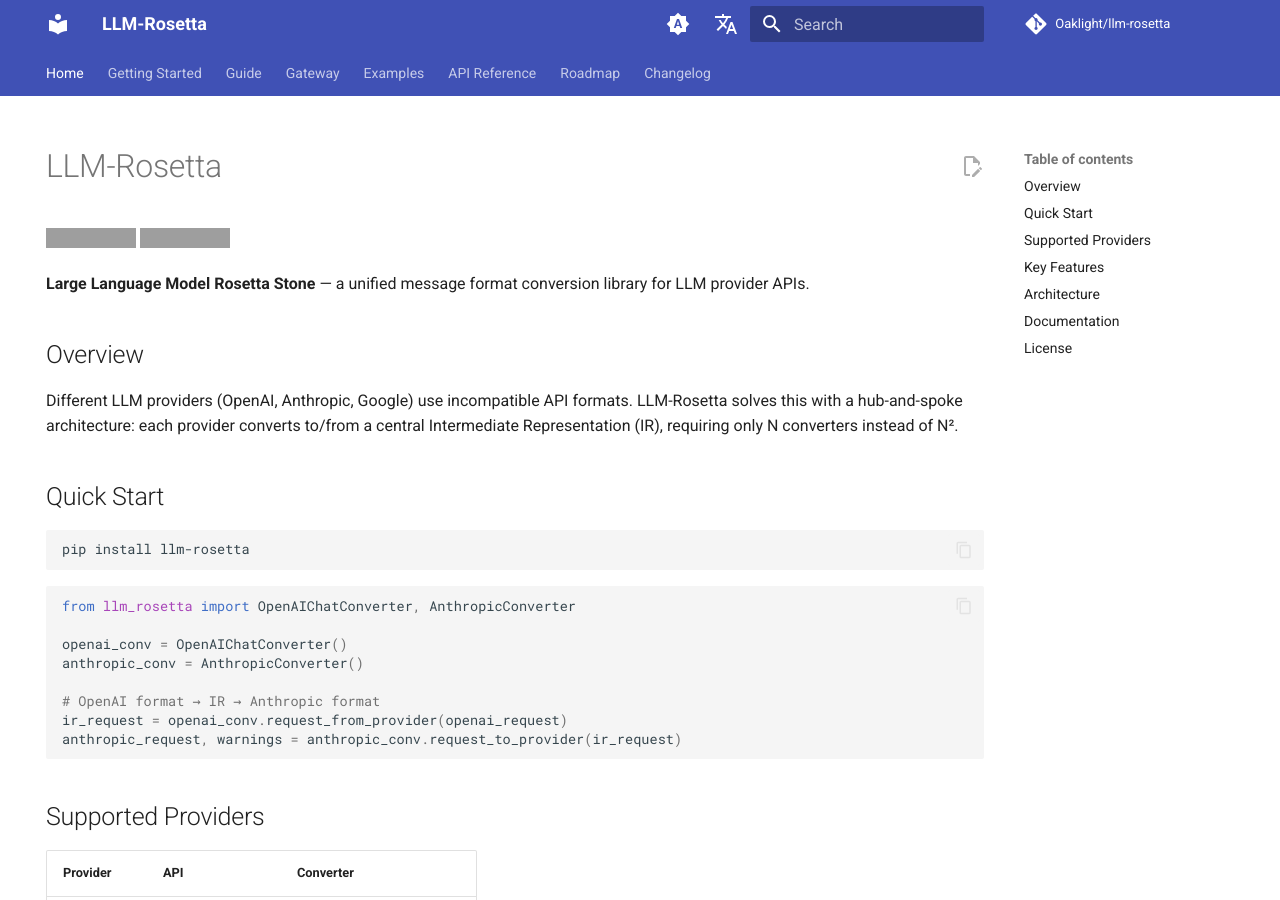
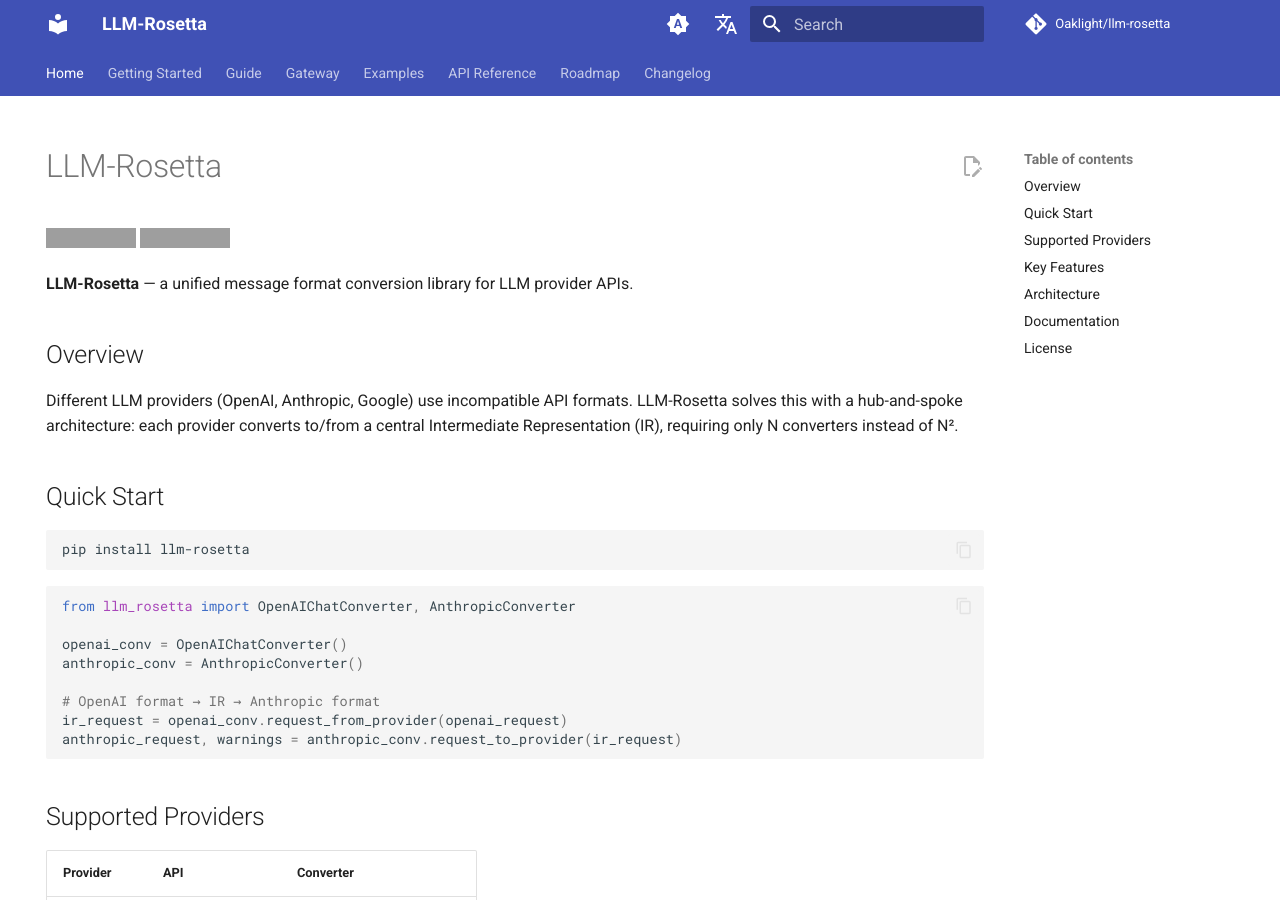
Before and after one commit to Oaklight/llm-rosetta, an MkDocs documentation site: the page built from docs/index.md, in a window 1280 px wide and 900 px high. Built offline with MkDocs 1.6.1 and Material for MkDocs 9.7.7, drawn with Linux system fonts in a browser that asks for light colours; comment, search, counter and statistics services are not loaded; grey boxes are pictures that could not be loaded.

Commit message:
docs: use LLM-Rosetta as branding, add GitHub release badge

```diff
--- a/docs/index.md
+++ b/docs/index.md
@@ -10,7 +10,7 @@
 [![PyPI version](https://img.shields.io/pypi/v/llm-rosetta?color=green)](https://pypi.org/project/llm-rosetta/)
 [![GitHub release](https://img.shields.io/github/v/release/Oaklight/llm-rosetta)](https://github.com/Oaklight/llm-rosetta/releases/latest)
 
-**Large Language Model Rosetta Stone** — a unified message format conversion library for LLM provider APIs.
+**LLM-Rosetta** — a unified message format conversion library for LLM provider APIs.
 
 ## Overview
 
--- a/mkdocs.yml
+++ b/mkdocs.yml
@@ -1,5 +1,5 @@
 site_name: LLM-Rosetta
-site_description: Large Language Model Rosetta Stone - Unified message format conversion for LLM providers
+site_description: LLM-Rosetta - Unified message format conversion for LLM providers
 site_author: Peng Ding
 site_url: https://llm-rosetta.readthedocs.io/en/
 repo_name: Oaklight/llm-rosetta
```
